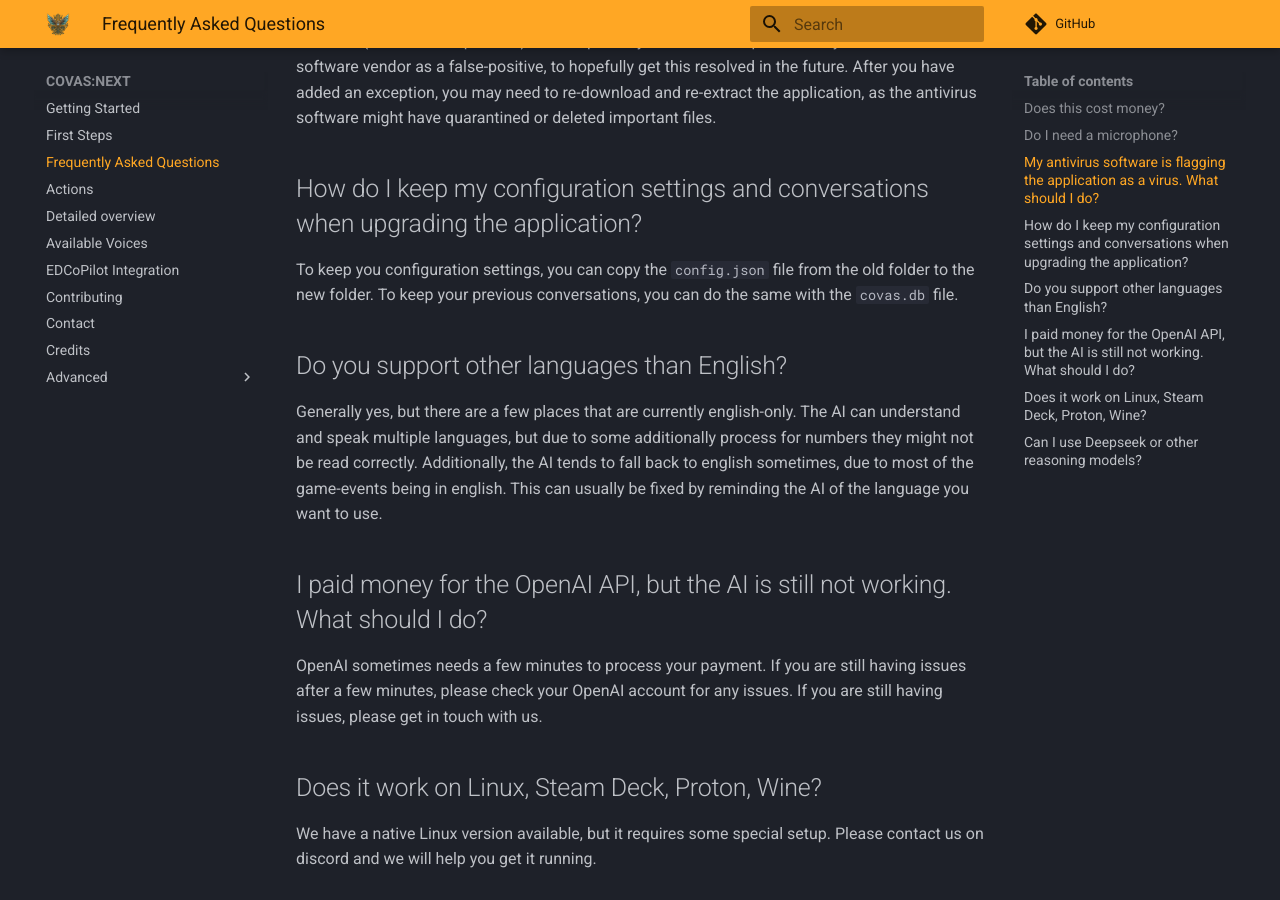
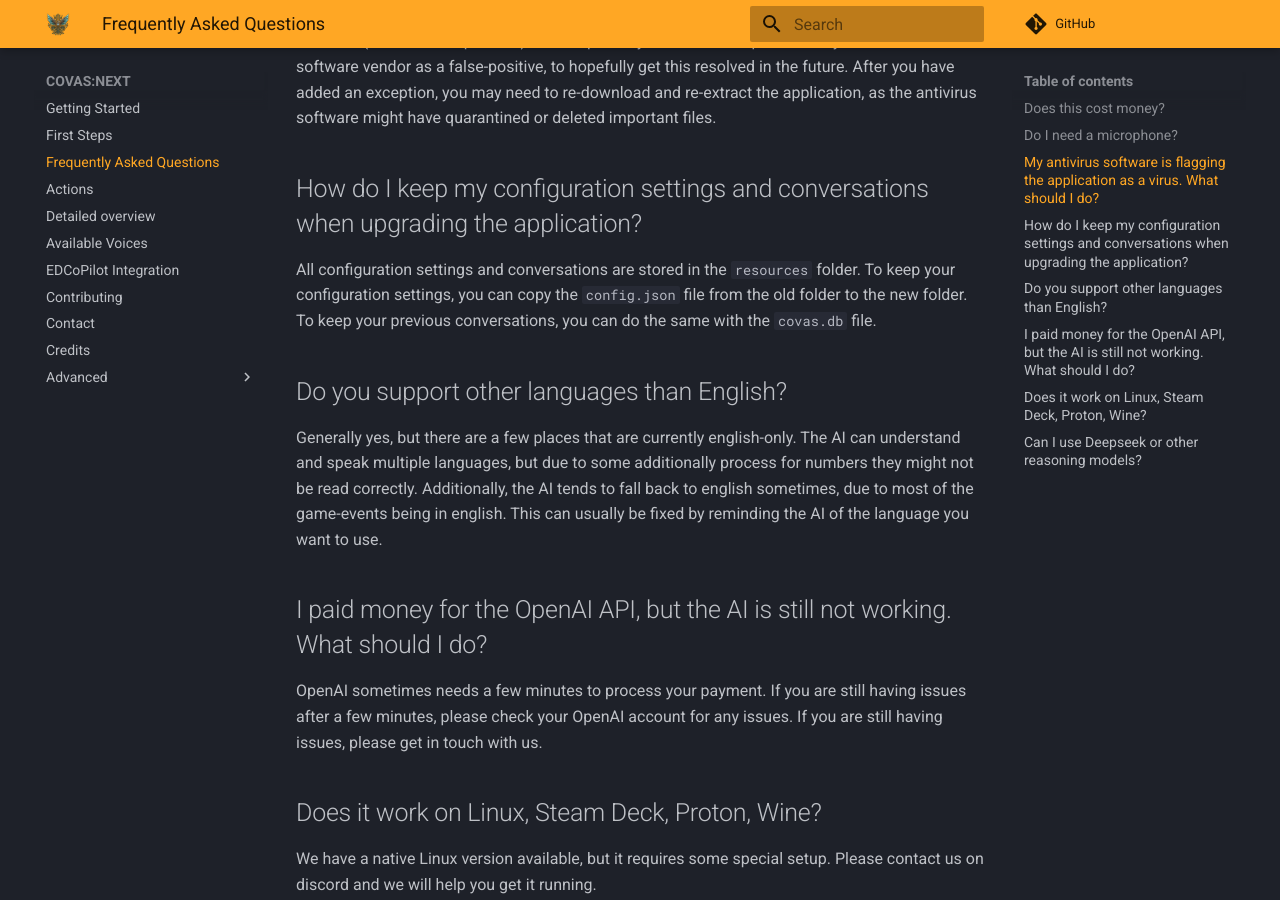
Before and after one commit to RatherRude/Elite-Dangerous-AI-Integration, an MkDocs documentation site: the page built from docs/10_faq.md, in a window 1280 px wide and 900 px high, scrolled down 624 px. Built offline with MkDocs 1.6.1 and Material for MkDocs 9.7.7, drawn with Linux system fonts in a browser that asks for light colours; comment, search, counter and statistics services are not loaded.

Commit message:
chore(docs): update config migration guide for new UI

```diff
--- a/docs/10_faq.md
+++ b/docs/10_faq.md
@@ -16,7 +16,7 @@ After you have added an exception, you may need to re-download and re-extract th
 
 ## How do I keep my configuration settings and conversations when upgrading the application?
 
-To keep you configuration settings, you can copy the `config.json` file from the old folder to the new folder. To keep your previous conversations, you can do the same with the `covas.db` file.
+All configuration settings and conversations are stored in the `resources` folder. To keep your configuration settings, you can copy the `config.json` file from the old folder to the new folder. To keep your previous conversations, you can do the same with the `covas.db` file.
 
 ## Do you support other languages than English?
 
```
